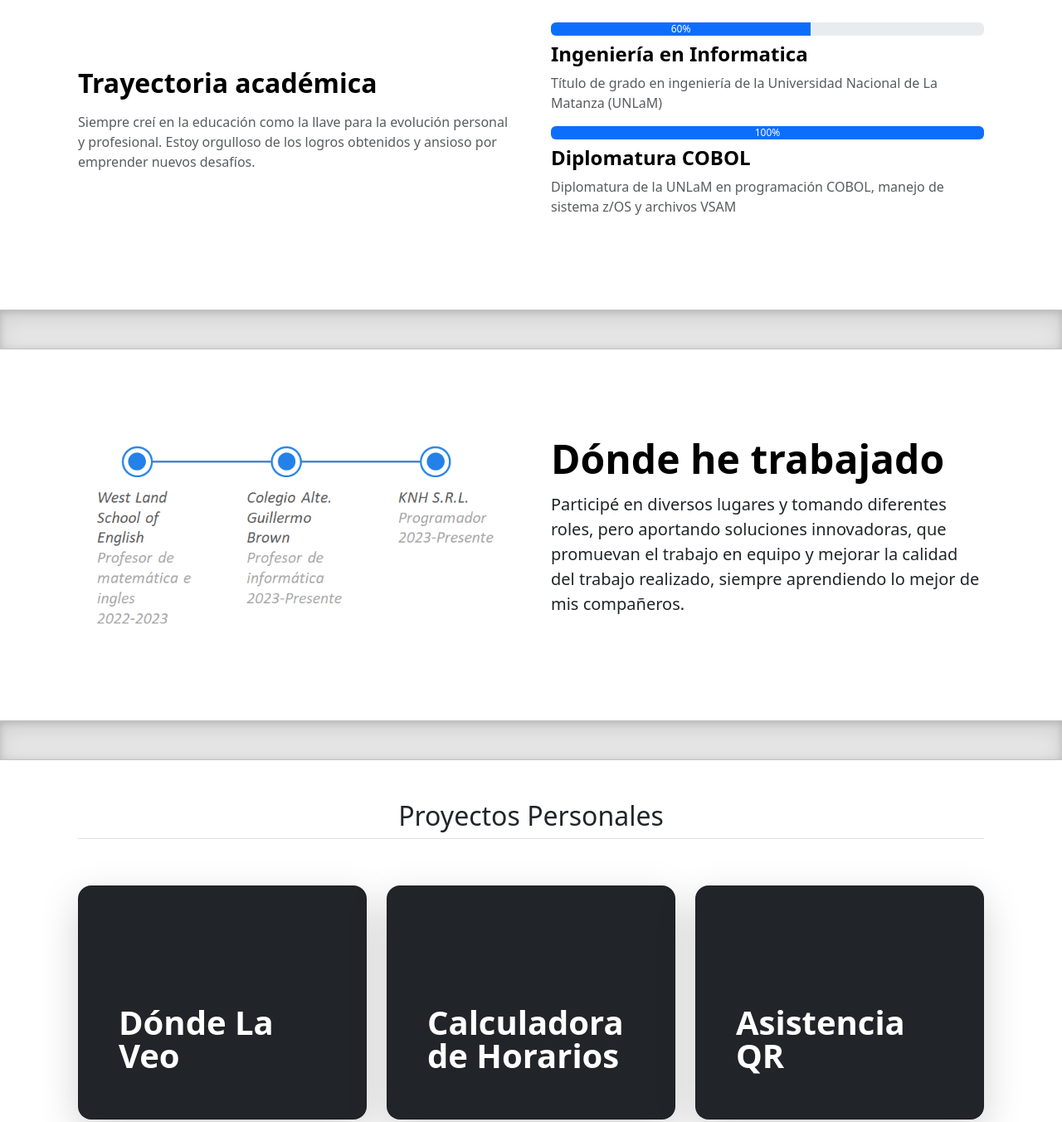
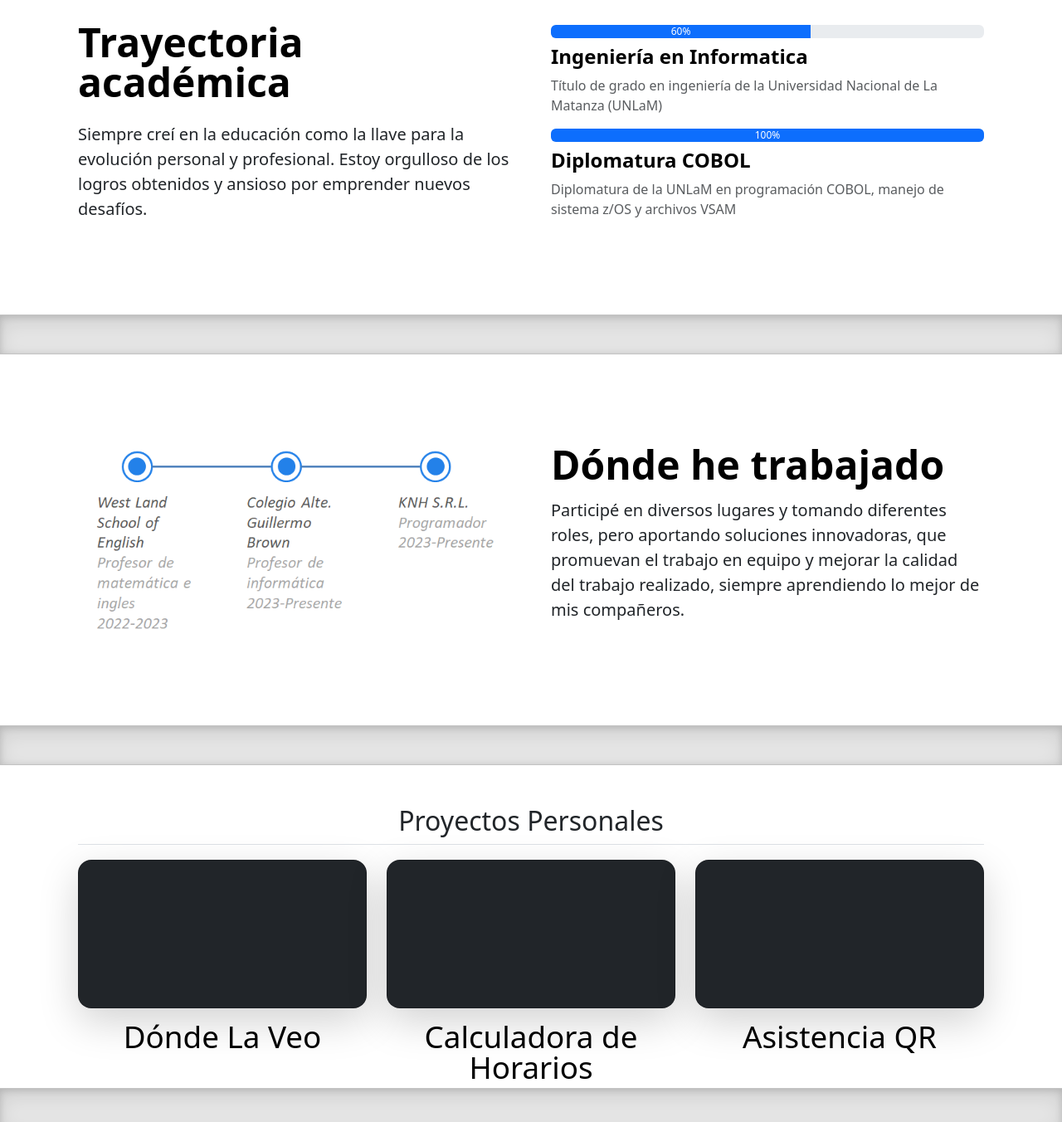
Before and after one commit to IgnacioCode/my-portfolio, a plain HTML site: page index.html in a window 1280 px wide. Shown: the part 881-2233 px from the top of the page at 83% size. Drawn offline with nearby package versions, Linux system fonts and the light colour scheme.

Commit message:
change in projects titles

```diff
--- a/index.html
+++ b/index.html
@@ -69,7 +69,7 @@
                 <li class="nav-item" onclick="scrollToElement('educacion')"><a href="#" class="nav-link" >Educación</a></li>
                 <li class="nav-item" onclick="scrollToElement('experiencia')"><a href="#" class="nav-link">Experiencia</a></li>
                 <li class="nav-item" onclick="scrollToElement('proyectos')"><a href="#" class="nav-link">Proyectos</a></li>
-                <li class="nav-item"><a href="#" class="nav-link">Contactame</a></li>
+                <li class="nav-item" onclick="scrollToElement('contactame')"><a href="#" class="nav-link">Contactame</a></li>
             </ul>
         </header>
     </div>
@@ -90,8 +90,8 @@
     <div class="container px-4 py-5" id="educacion">
         <div class="row row-cols-1 row-cols-md-2 align-items-md-center g-5 py-5">
             <div class="col d-flex flex-column align-items-start gap-2">
-                <h2 class="fw-bold text-body-emphasis">Trayectoria académica</h2>
-                <p class="text-body-secondary">Siempre creí en la educación como la llave para la evolución personal y
+                <h1 class="display-5 fw-bold text-body-emphasis lh-1 mb-3">Trayectoria académica</h1>
+                <p class="lead">Siempre creí en la educación como la llave para la evolución personal y
                     profesional. Estoy orgulloso de los logros obtenidos y ansioso por emprender nuevos desafíos.</p>
             </div>
 
@@ -140,38 +140,38 @@
     <div class="container px-4 py-5" id="proyectos">
         <h2 class="pb-2 border-bottom text-center">Proyectos Personales</h2>
 
-        <div class="row row-cols-1 row-cols-lg-3 align-items-stretch g-4 py-5">
+        <div class="row row-cols-1 row-cols-lg-3 align-items-stretch g-4 py-5 " id="card-container">
             <div class="col">
-                <div class="card card-cover h-100 overflow-hidden text-bg-dark rounded-4 shadow-lg"
+                <div class="card card-cover h-100 overflow-hidden text-bg-dark rounded-4 shadow-lg "
                     style="background-image: url('unsplash-photo-1.jpg');">
                     <div class="d-flex flex-column h-100 p-5 pb-3 text-white text-shadow-1">
-                        <h3 class="pt-5 mt-5 mb-4 display-6 lh-1 fw-bold">Dónde La Veo</h3>
                         <ul class="d-flex list-unstyled mt-auto">
                         </ul>
                     </div>
                 </div>
+                <h3 class="mt-3 display-6 lh-1 text-center color-hover">Dónde La Veo</h3>
             </div>
 
             <div class="col">
-                <div class="card card-cover h-100 overflow-hidden text-bg-dark rounded-4 shadow-lg"
+                <div class="card card-cover h-100 overflow-hidden text-bg-dark rounded-4 shadow-lg "
                     style="background-image: url('unsplash-photo-2.jpg');">
                     <div class="d-flex flex-column h-100 p-5 pb-3 text-white text-shadow-1">
-                        <h3 class="pt-5 mt-5 mb-4 display-6 lh-1 fw-bold">Calculadora de Horarios</h3>
                         <ul class="d-flex list-unstyled mt-auto">
                         </ul>
                     </div>
                 </div>
+                <h3 class="mt-3 display-6 lh-1 text-center color-hover">Calculadora de Horarios</h3>
             </div>
 
             <div class="col">
-                <div class="card card-cover h-100 overflow-hidden text-bg-dark rounded-4 shadow-lg"
+                <div class="card card-cover h-100 overflow-hidden text-bg-dark rounded-4 shadow-lg "
                     style="background-image: url('unsplash-photo-3.jpg');">
                     <div class="d-flex flex-column h-100 p-5 pb-3 text-shadow-1">
-                        <h3 class="pt-5 mt-5 mb-4 display-6 lh-1 fw-bold">Asistencia QR</h3>
                         <ul class="d-flex list-unstyled mt-auto">
                         </ul>
                     </div>
                 </div>
+                <h3 class="mt-3 display-6 lh-1 text-center color-hover">Asistencia QR</h3>
             </div>
         </div>
     </div>
--- a/style.css
+++ b/style.css
@@ -27,13 +27,28 @@
     overflow: hidden;
   }
 
-  .form-floating label {
+.form-floating label {
     top: 0;
     right: 0;
   }
 
-  .msg-exito{
+.msg-exito{
     display:none;
     margin-left: 20px;
     color:rgb(72, 173, 41) !important;
   }
+
+.color-hover {
+    font-size: 2.3rem !important;
+    color:black;
+    transition: all 0.3s ease; /* Transición suave durante 0.3 segundos */
+}
+
+.color-hover:hover {
+    font-size: 2.5rem !important;
+    color:rgb(109, 109, 109);
+}
+
+#card-container{
+  padding-top: 10px !important;
+}
```
